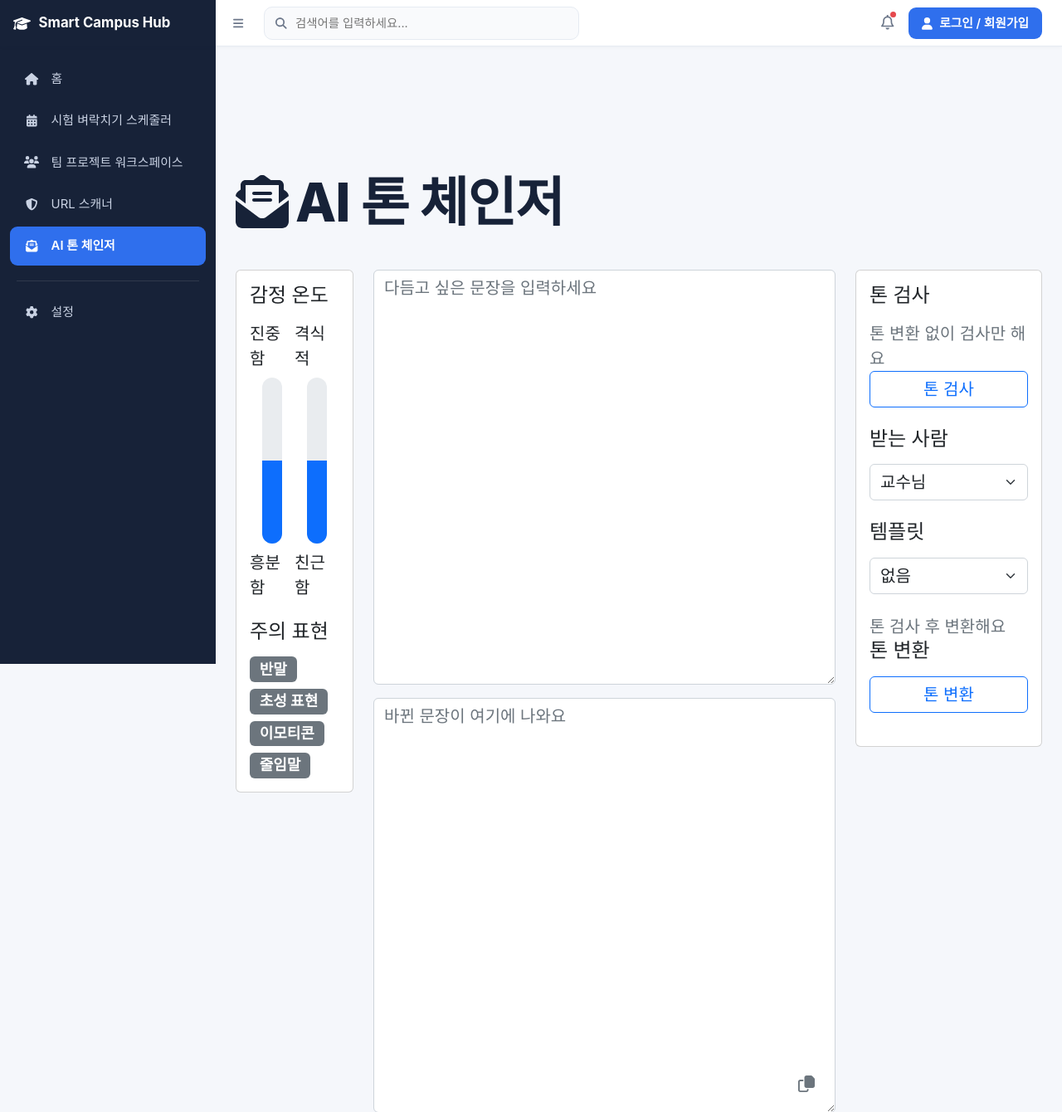
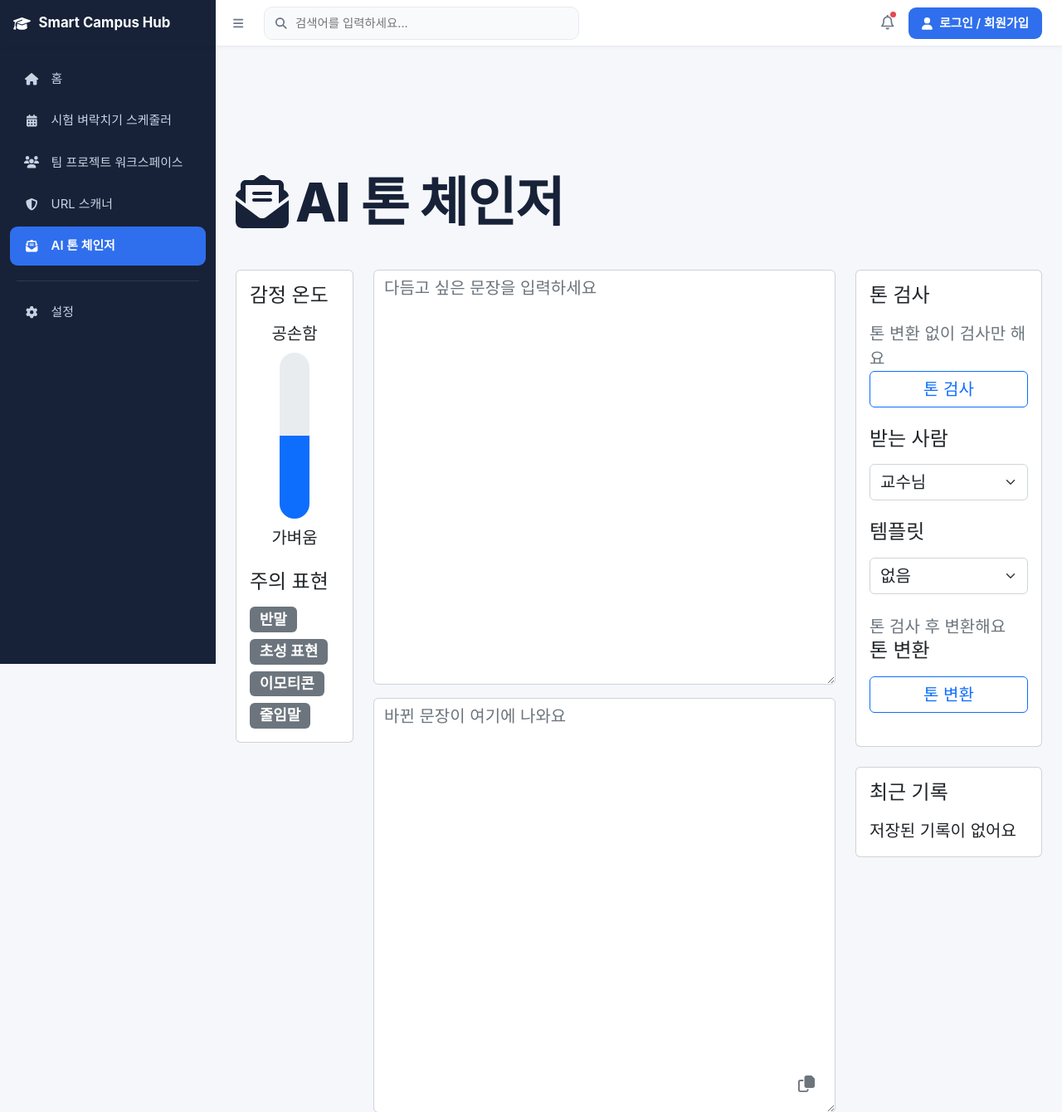
Before and after one commit to featheraking/WebProgramming_team16, a Flask app: page /tone in a window 1280 px wide. Shown: the top 1340 px of the page at 83% size. Run offline with Flask 3, Linux system fonts and the light colour scheme; data that the repository does not hold is empty; some libraries are stand-ins or nearby versions; some web fonts are replaced.

Commit message:
URL, tone 백엔드 추가, requirements 변경

```diff
--- a/SmartCampus/requirements.txt
+++ b/SmartCampus/requirements.txt
@@ -2,3 +2,7 @@ Flask>=3.0
 PyMySQL>=1.1
 cryptography>=42.0   # needed by PyMySQL for MySQL 8 default auth (caching_sha2_password)
 python-dotenv>=1.0
+
+google-genai>=2.33  # tone에서 사용
+requests>=2.34       #url에서 사용
+patchright>=1.64     #url에서 사용
--- a/SmartCampus/static/css/tone.css
+++ b/SmartCampus/static/css/tone.css
@@ -31,30 +31,30 @@
     font-size: 20px;
 }
 
-.temp-bars {
+.temper-bars {
     display: flex;
     justify-content: space-around;
 }
 
-.temp-item {
+.temper-item {
     display: flex;
     flex-direction: column;
     align-items: center;
     gap: 8px;
 }
 
-.temp-bar {
+.temper-bar {
     display: flex;
     flex-direction: column;
     justify-content: flex-end;
-    width: 24px;
+    width: 36px;
     height: 200px;
-    border-radius: 12px;
+    border-radius: 24px;
     background-color: #e9ecef;
     overflow: hidden;
 }
 
-.temp-fill {
+.temper-fill {
     background-color: #0d6efd;
     transition: height 0.5s ease, background-color 0.5s ease;
 }
@@ -72,6 +72,12 @@
     font-size: 24px;
 }
 
-.temp-fill.temp-low {
+.tone-log {                 /* 기록 한 줄: 길면 한 줄로 자르고 끝에 ... 표시 */
+    overflow: hidden;
+    white-space: nowrap;
+    text-overflow: ellipsis;
+}
+
+.temper-fill.temper-low {
     background-color: #fd7e14;
 }
--- a/SmartCampus/static/css/url.css
+++ b/SmartCampus/static/css/url.css
@@ -132,3 +132,8 @@
     color: #0d6efd;
     font-weight: 600;
 }
+.screenshot-image {
+    width: 100%;
+    border: 1px solid #ced4da;
+    border-radius: 8px;
+}
--- a/SmartCampus/static/js/tone.js
+++ b/SmartCampus/static/js/tone.js
@@ -2,68 +2,114 @@
 
 const toneInput = document.querySelector('.tone-input');
 const toneOutput = document.querySelector('.tone-output');
-const toneCopy = document.querySelector('.tone-copy');
+const toneCopyButton = document.querySelector('.tone-copy');
 const toneTarget = document.querySelector('.tone-target');
 const toneTemplate = document.querySelector('.tone-template');
-const toneConvert = document.querySelector('.tone-convert');
-const toneCheck = document.querySelector('.tone-check');
-const fillCalm = document.querySelector('.temp-fill-calm');
-const fillFormal = document.querySelector('.temp-fill-formal');
+const toneConvertButton = document.querySelector('.tone-convert');
+const toneCheckButton = document.querySelector('.tone-check');
+const toneFill = document.querySelector('.temper-fill-tone');
 const badgeBanmal = document.querySelector('.badge-banmal');
 const badgeChosung = document.querySelector('.badge-chosung');
 const badgeEmoticon = document.querySelector('.badge-emoticon');
 const badgeShort = document.querySelector('.badge-short');
 const toneError = document.querySelector('.tone-error');
+const toneLogs = document.querySelector('.tone-logs');
 
-const fakeResult = {
+/* const fakeResult = { // 임시용
     converted: '교수님, 안녕하세요. 과제 제출 기한이 언제까지인지 여쭤봐도 될까요?',
-    banmal: ['알겠어'],
+    banmal: true,
     chosung: ['ㅋㅋ'],
     emoticon: ['😂'],
     shortWord: ['넵넵'],
-    honorific: ['여쭤봐도', '드립니다']
+    manner: ['여쭤봐도', '드립니다']
 };
+*/
 
-
-function setBadge(badge, list) { // 목록이 비어 있지 않으면 배지를 빨갛게
-    const on = list.length > 0;
+function setBadge(badge, on) { // on이 true면 배지를 빨갛게
     badge.classList.toggle('bg-danger', on);
     badge.classList.toggle('bg-secondary', !on);
 }
 
-function fakeServer(callback) { // 서버 대신: 1.5초 뒤에 가짜 답을 넘겨줌
-    setTimeout(() => {
-        callback(fakeResult);
-    }, 1500);
+function askServer(data, callback) { // 서버에 물어보고, 답이 오면 callback 실행
+    fetch('/tone/analyze', {
+        method: 'POST',
+        headers: { 'Content-Type': 'application/json' },
+        body: JSON.stringify(data) // 데이터를 json으로 만들어서 보냄
+    })
+        .then(response => {
+            if (!response.ok) throw new Error(); // 200번대가 아니면 실패로 처리
+            return response.json();
+        })
+        .then(callback)
+        .catch(() => { // 실패하면 오류발생, 버튼 되돌리기
+            toneError.textContent = '변환에 실패했어요. 잠시 후 다시 시도해 주세요.';
+            toneCheckButton.disabled = false;
+            toneCheckButton.textContent = '톤 검사';
+            toneConvertButton.disabled = false;
+            toneConvertButton.textContent = '톤 변환';
+        });
 }
 
 function showAnalysis(result, text) { // 배지 + 감정 온도 막대 표시
-    setBadge(badgeBanmal, result.banmal); // 배지 색 변환
-        setBadge(badgeChosung, result.chosung);
-        setBadge(badgeEmoticon, result.emoticon);
-        setBadge(badgeShort, result.shortWord);
+    setBadge(badgeBanmal, result.banmal); // 배지 색 변환 (반말은 있다/없다로 옴)
+        setBadge(badgeChosung, result.chosung.length > 0);
+        setBadge(badgeEmoticon, result.emoticon.length > 0);
+        setBadge(badgeShort, result.shortWord.length > 0);
 
-        const banmalCount = result.banmal.length;
         const chosungCount = result.chosung.length;
         const emoticonCount = result.emoticon.length;
         const shortCount = result.shortWord.length;
-        const honorificCount = result.honorific.length;
-        const exclamationCount = (text.match(/!/g) || []).length; // !개수 세기
-        const periodCount = (text.match(/\./g) || []).length;     // .개수 세기
+        const mannerCount = result.manner.length;
+        const exclamationCount = (text.match(/!/g) || []).length; // 느낌표 개수 세기
 
-        let formalScore = 50 + honorificCount*10 - banmalCount*10 - chosungCount*10 - emoticonCount*10 - shortCount*10; // 격식 점수 계산
-        let calmScore = 50 + periodCount*10 - exclamationCount*10 - emoticonCount*10; // 감정 점수 계산
+        // 문장 수: . ? ! 줄바꿈으로 자른 조각 중 비어 있지 않은 것 (최소 1)
+        const sentenceCount = Math.max(1, text.split(/[.?!\n]+/).filter(s => s.trim() !== '').length);
 
-        formalScore = Math.max(0, Math.min(100,formalScore)); // 격식 점수 보정
-        fillFormal.style.height = formalScore + '%';
-        fillFormal.classList.toggle('temp-low', formalScore < 50); // 격식 막대 움직임
+        // 검출한 단어들을 문장 개수로 나눠서 정규화함
+        const friendlyRatio = (chosungCount + emoticonCount + shortCount + exclamationCount) / sentenceCount; // 가벼움
+        const mannerRatio = mannerCount / sentenceCount; // 공손함
 
-        calmScore = Math.max(0, Math.min(100,calmScore)); // 감정 점수 보정
-        fillCalm.style.height = calmScore + '%';
-        fillCalm.classList.toggle('temp-low', calmScore < 50); // 감정 막대 움직임
+        const MANNER_WEIGHT = 40; // 존댓말 비율 1당 +40
+        const FRIENDLY_WEIGHT = 40;     // 가벼움 비율 1당 -40
+        const BANMAL_PENALTY = 20;   // 반말이 있으면 -20
+
+        let toneScore = 50 + mannerRatio * MANNER_WEIGHT - friendlyRatio * FRIENDLY_WEIGHT - (result.banmal ? BANMAL_PENALTY : 0);
+        toneScore = Math.round(toneScore); // 막대 점수 계산 (윗줄)
+
+        toneScore = Math.max(0, Math.min(100, toneScore)); // 점수 보정 (0~100사이로)
+        toneFill.style.height = toneScore + '%'; // 막대 채우기
+        toneFill.classList.toggle('temper-low', toneScore < 50); // 막대 색 변경
 }
 
-toneCheck.addEventListener('click', () => {  // 톤 검사 버튼
+function loadLogs() { // 최근 기록 5개를 서버에서 받아와 목록으로 보여줌
+    fetch('/tone/logs')
+        .then(response => response.json()) // 응답을 js객체로 바꿈
+        .then(logs => {
+            toneLogs.innerHTML = '';                               // 목록 초기화
+            if (logs.length === 0) {
+                toneLogs.textContent = '저장된 기록이 없어요';
+            }
+            logs.forEach(log => {                                  // 기록 하나마다 버튼 한 줄
+                const button = document.createElement('button');
+                button.type = 'button';
+                button.className = 'list-group-item list-group-item-action tone-log';
+                button.textContent = '[' + log.recipient + '] ' + log.input_text;
+                button.addEventListener('click', () => {           // 기록을 누르면 그때 화면을 다시 채움
+                    const result = JSON.parse(log.analysis);       // 저장해 둔 제미나이 답을 js객체로 바꿈
+                    toneInput.value = log.input_text;
+                    toneTarget.value = log.recipient;
+                    toneTemplate.value = log.template;
+                    toneOutput.value = log.is_converted ? result.converted : ''; // 톤 검사만 했던 기록이면 결과창은 비움
+                    showAnalysis(result, log.input_text);
+                });
+                toneLogs.appendChild(button);
+            });
+        });
+}
+
+loadLogs(); // 페이지를 열 때 한 번 불러옴
+
+toneCheckButton.addEventListener('click', () => {  // 톤 검사 버튼
     const text = toneInput.value.trim();
     toneError.textContent = '';
     if (text === '') {
@@ -72,48 +118,50 @@ toneCheck.addEventListener('click', () => {  // 톤 검사 버튼
         }, 100);
         return;
     }
-    toneCheck.disabled = true;           // 기다리는 동안 못 누르게
-    toneCheck.textContent = '검사중';
+    toneCheckButton.disabled = true;           // 기다리는 동안 못 누르게
+    toneCheckButton.textContent = '검사중';
 
-    console.log(text);   // 확인용
+    console.log(text);                  // 확인용
 
-    fakeServer((result) => {               // 답이 오면 이 안이 실행됨
+    askServer({ text: text, target: toneTarget.value, template: toneTemplate.value, isConverted: false }, (result) => {// 답이 오면 이 안이 실행됨
         showAnalysis(result, text);
 
-        toneCheck.disabled = false;      // 다시 누를 수 있게
-        toneCheck.textContent = '톤 검사';
+        toneCheckButton.disabled = false;      // 다시 누를 수 있게
+        toneCheckButton.textContent = '톤 검사';
+        loadLogs();                            // 방금 저장된 기록까지 목록에 반영
     });
 });
-toneConvert.addEventListener('click', () => { // 톤 변환 버튼
+toneConvertButton.addEventListener('click', () => { // 톤 변환 버튼
     const text = toneInput.value.trim();
     toneError.textContent = '';
     if (text === '') {
-        setTimeout(() => {
+        setTimeout(() => {                  // 빈 문장으로 다시 변환을 시도했을 때 문구가 잠시 없어졌다가 나타나면서 강조하는 역할
             toneError.textContent = '문장을 입력해 주세요';
         }, 100);
         return;
     }
-    toneConvert.disabled = true;           // 기다리는 동안 못 누르게
-    toneConvert.textContent = '변환중';
+    toneConvertButton.disabled = true;           // 기다리는 동안 못 누르게
+    toneConvertButton.textContent = '변환중';
 
     const target = toneTarget.value;
     const template = toneTemplate.value;
 
     console.log(text, target, template);   // 확인용
 
-    fakeServer((result) => {               // 답이 오면 이 안이 실행됨
+    askServer({ text: text, target: toneTarget.value, template: toneTemplate.value,  isConverted: true }, (result) => {// 답이 오면 이 안이 실행됨
         showAnalysis(result, text);
 
         toneOutput.value = result.converted;
-        toneConvert.disabled = false;      // 다시 누를 수 있게
-        toneConvert.textContent = '톤 변환';
+        toneConvertButton.disabled = false;      // 다시 누를 수 있게
+        toneConvertButton.textContent = '톤 변환';
+        loadLogs();                              // 방금 저장된 기록까지 목록에 반영
     });
 });
 
-toneCopy.addEventListener('click', () => { // 복사버튼 누르면 결과 텍스트 복사
+toneCopyButton.addEventListener('click', () => { // 복사버튼 누르면 결과 텍스트 복사
     navigator.clipboard.writeText(toneOutput.value);
-    toneCopy.innerHTML = '<i class="fas fa-check"></i>';     // 아이콘 체크 표시로 변경
+    toneCopyButton.innerHTML = '<i class="fas fa-check"></i>';     // 아이콘 체크 표시로 변경
     setTimeout(() => {
-        toneCopy.innerHTML = '<i class="far fa-copy"></i>';
+        toneCopyButton.innerHTML = '<i class="far fa-copy"></i>';
     }, 2000);
 });
--- a/SmartCampus/templates/tone.html
+++ b/SmartCampus/templates/tone.html
@@ -17,20 +17,13 @@
                                     <div class="card mb-4">
                                         <div class="card-body">
                                             <h5 class="mb-3">감정 온도</h5>
-                                            <div class="temp-bars mb-4">
-                                                <div class="temp-item">
-                                                    <span>진중함</span>
-                                                    <div class="temp-bar">
-                                                        <div class="temp-fill temp-fill-calm" style="height: 50%"></div>
+                                            <div class="temper-bars mb-4">
+                                                <div class="temper-item">
+                                                    <span>공손함</span>
+                                                    <div class="temper-bar">
+                                                        <div class="temper-fill temper-fill-tone" style="height: 50%"></div>
                                                     </div>
-                                                    <span>흥분함</span>
-                                                </div>
-                                                <div class="temp-item">
-                                                    <span>격식적</span>
-                                                    <div class="temp-bar">
-                                                        <div class="temp-fill temp-fill-formal" style="height: 50%"></div>
-                                                    </div>
-                                                    <span>친근함</span>
+                                                    <span>가벼움</span>
                                                 </div>
                                             </div>
                                             <h5 class="mb-3">주의 표현</h5>
@@ -72,14 +65,22 @@
                                             <h5 class="mb-3">템플릿</h5>
                                             <select class="form-select mb-4 tone-template">
                                                 <option>없음</option>
-                                                <option>과제 문의</option>
-                                                <option>결석 사유</option>
-                                                <option>성적 문의</option>
-                                                <option>팀플 연락</option>
+                                                <option>문의</option>
+                                                <option>요청</option>
+                                                <option>사과</option>
+                                                <option>감사</option>
+                                                <option>안내</option>
                                             </select>
                                             <div class="text-muted">톤 검사 후 변환해요</div>
                                             <h5 class="mb-3">톤 변환</h5>
                                             <button class="btn btn-outline-primary w-100 mb-4 tone-btn tone-convert" type="button">톤 변환</button>
+                                        </div>
+                                    </div>
+                                    <!-- 오른편 최근 기록 카드 -->
+                                    <div class="card mb-4">
+                                        <div class="card-body">
+                                            <h5 class="mb-3">최근 기록</h5>
+                                            <div class="list-group tone-logs"></div>
                                         </div>
                                     </div>
                                 </div>
--- a/SmartCampus/views/tone_views.py
+++ b/SmartCampus/views/tone_views.py
@@ -1,4 +1,8 @@
-from flask import Blueprint, render_template
+import json, db
+
+from flask import Blueprint, render_template, request, jsonify, current_app, session
+from google import genai
+from google.genai import types
 
 bp = Blueprint('tone', __name__, url_prefix='/tone')
 
@@ -6,3 +10,105 @@ bp = Blueprint('tone', __name__, url_prefix='/tone')
 @bp.route('')
 def index():
     return render_template('tone.html')
+
+
+@bp.route('/logs')
+def logs(): # 로그인한 사람의 최근 기록 5개를 tone.js에게 전달 (로그인 안 했으면 빈 목록)
+    rows = db.query('SELECT is_converted, input_text, recipient, template, analysis FROM tone_logs WHERE user_id = %s ORDER BY id DESC LIMIT 5',
+                    (session.get('user_id'),))
+    return jsonify(rows)
+
+# 받는 사람별 말투 안내
+TARGET_GUIDE = {
+    '교수님': '격식 있는 존댓말(~습니다, ~드립니다). 첫 줄에 인사와 함께 [과목명] 수강생 [이름]이라고 밝힘.',
+    '조교': '정중한 존댓말. 교수님보다 조금 덜 딱딱해도 됨. [과목명] 수강생 [이름]이라고 밝힘.',
+    '선배': '부드러운 존댓말(~요). 지나치게 딱딱하지 않게, 예의는 지킴.',
+    '팀원': '친근하지만 예의 있는 존댓말(~요). 용건 위주로 짧게.',
+}
+
+# 템플릿별 글 구성 안내
+TEMPLATE_GUIDE = {
+    '없음': '형식은 추가하지 말고 말투만 바꿈. 길이는 원문과 비슷하게.',
+    '문의': '인사 → 무엇이 궁금한지 한두 문장으로 분명하게 → 감사 인사.',
+    '요청': '인사 → 무엇을 부탁하는지와 이유 → 가능 여부를 정중히 여쭘 → 감사 인사.',
+    '사과': '인사 → 무엇에 대한 사과인지 먼저 → 이유는 짧게 → 앞으로의 다짐이나 조치 → 마무리.',
+    '감사': '인사 → 무엇에 대해 감사한지 구체적으로 → 마무리.',
+    '안내': '인사 → 알릴 내용(일정, 장소, 할 일)을 빠짐없이 → 확인 부탁.',
+}
+
+
+def make_prompt(text, target, template): # 프롬프트 만들기
+    target_guide = TARGET_GUIDE.get(target, '상대에 맞는 말.')
+    template_guide = TEMPLATE_GUIDE.get(template, TEMPLATE_GUIDE['없음'])
+
+    return f"""너는 대학생이 보내는 메시지를 상황에 맞게 다듬어 주는 도우미야.
+
+[할 일 1] 원문을 [{target}]에게 보내는 메시지로 다시 써.
+- 말투: {target_guide}
+- 구성: {template_guide}
+
+[지킬 것]
+- 원문의 용건과 사실은 그대로 유지할 것.
+- 원문에 없는 사실(날짜, 이유, 과목명, 이름 등)은 지어내지 말고 [이름], [과목명]처럼 빈칸으로 남길 것.
+- 같은 뜻의 문장을 두 번 쓰지 말 것. (예: "연락드렸습니다"와 "문의드립니다"를 같이 쓰지 않기)
+- 공문서처럼 딱딱하게 쓰지 말고, 실제 대학생이 쓴 것처럼 자연스럽게 쓸 것.
+- 초성, 이모티콘, 줄임말은 결과에 쓰지 말 것.
+
+[예시]
+원문: 교수님 과제 언제까지임?? ㅋㅋ
+받는 사람: 교수님 / 구성: 문의
+결과: 교수님, 안녕하세요. [과목명] 수강생 [이름]입니다.
+
+과제 제출 기한이 언제까지인지 여쭤보고 싶어 연락드렸습니다.
+
+바쁘신데 시간 내주시어 감사드립니다.
+
+감사합니다.
+[이름] 드림.
+
+[할 일 2] 원문에 반말이 하나라도 있으면 banmal을 true, 없으면 false로 할것 . (예: "휴강인가?", "알겠어"가 있으면 true)
+
+[할 일 3] 원문에서 아래 표현을 찾아, 원문에 적힌 어절 그대로 목록에 넣을 것.
+- chosung: 자음만 쓴 것 (예: ㅋㅋ, ㅎㅎ, ㅇㅋ)
+- emoticon: 이모지나 기호 이모티콘 (예: 😂, ㅠㅠ, ^^)
+- shortWord: 단어를 줄여 쓴 것 (예: 낼, 담주, 단톡)
+- manner: 존댓말 어미나 높임 호칭 (예: ~요, ~습니다, 교수님)
+- 하나의 표현은 한 목록에만 넣을 것. 없으면 빈 목록.
+
+[답 형식] 아래 JSON으로만 답할 것.
+{{ "converted": "다시 쓴 글", "banmal": false, "chosung": [],"emoticon": [], "shortWord": [], "manner": [] }}
+
+원문: {text}"""
+
+@bp.route('/analyze', methods=['POST'])
+def analyze():
+    data = request.get_json() # 요청을 파이선 딕셔너리로 변환
+    text = data.get('text', '') # 각 데이터를 뽑아냄
+    target = data.get('target', '')
+    template = data.get('template', '')
+    is_converted = data.get('isConverted', False) # 톤 변환 버튼이면 True, 톤 검사 버튼이면 False
+    client = genai.Client(
+    api_key=current_app.config['GEMINI_API_KEY'],
+    http_options=types.HttpOptions(timeout=60000, retry_options=types.HttpRetryOptions(attempts=1)), # 시간 초과시 타임아웃 설정
+)
+    for model in ['gemini-3.6-flash', 'gemini-3.5-flash-lite']: # 앞 모델이 실패하면 다음 모델로 넘어감
+        if model == 'gemini-3.6-flash': # 3.6 플래시는 생각 단계를 low로 낮춰서 빠르게
+            config = types.GenerateContentConfig(response_mime_type='application/json', thinking_config=types.ThinkingConfig(thinking_level='low'))
+        else:
+            config = types.GenerateContentConfig(response_mime_type='application/json') # 대답을 json형식으로 고정
+        try:
+            response = client.models.generate_content( # response 만들기
+                model=model,
+                contents=make_prompt(text, target, template),
+                config=config,
+            )
+            result = json.loads(response.text) # 제미나이 답을 파이썬 딕셔너리로 변환
+        except Exception: # 제미나이가 제대로 된 json으로 대답하지 않았을 경우 다음 모델로
+            continue
+        if session.get('user_id'): # 로그인한 사람만 기록을 저장
+            db.execute('INSERT INTO tone_logs (user_id, is_converted, input_text, recipient, template, analysis) VALUES (%s, %s, %s, %s, %s, %s)',
+                       (session.get('user_id'), is_converted, text, target, template, response.text))
+            db.execute('DELETE FROM tone_logs WHERE user_id = %s AND id NOT IN (SELECT id FROM (SELECT id FROM tone_logs WHERE user_id = %s ORDER BY id DESC LIMIT 5) AS recent)', # 최근 5개만 남기고 지움
+                       (session.get('user_id'), session.get('user_id')))
+        return jsonify(result) # json으로 tone.js에게 전달
+    return jsonify({'error': '변환에 실패했어요. 잠시 후 다시 시도해 주세요.'}), 503 # 두 모델 다 실패
```
Also changed, not shown: SmartCampus/static/js/url.js (+64 -6 lines), SmartCampus/templates/url.html (+10 -41 lines), SmartCampus/views/url_views.py (+87 -1 lines).
